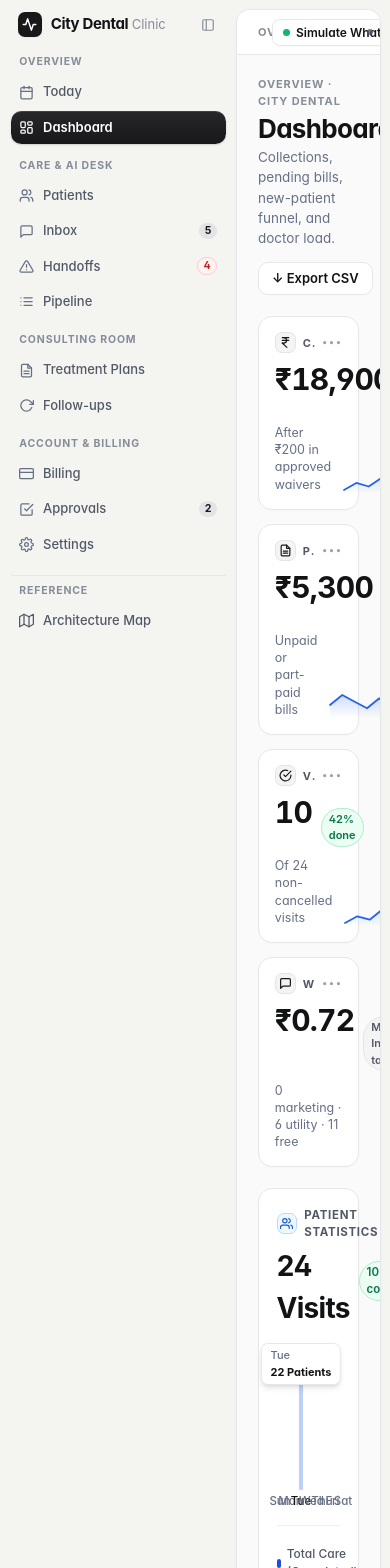
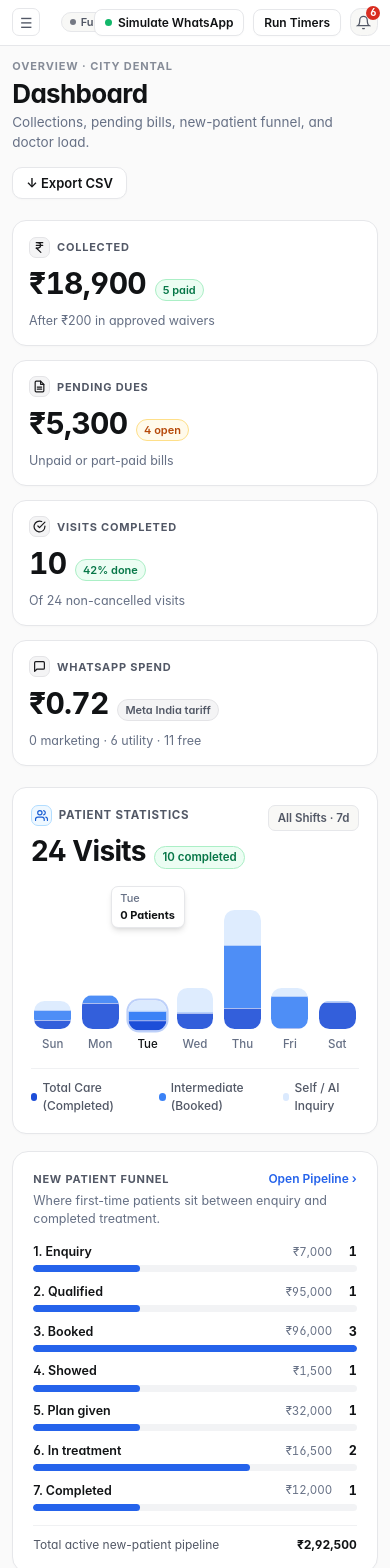
Before and after one commit to aloodamz/clinic-desk, a Next.js app: page /dashboard in a window 390 px wide. Shown: the top 1568 px of the page. Built offline with nearby package versions, Linux system fonts and the light colour scheme.

Commit message:
code optimisation

```diff
--- a/src/app/dashboard/page.tsx
+++ b/src/app/dashboard/page.tsx
@@ -63,15 +63,18 @@ export default function DashboardPage() {
     ...FUNNEL_STAGES.map((st) => newDeals.filter((d) => d.stage === st).length),
   );
 
-  const weeklyDays = [
-    { day: "Sun", completed: 4, booked: 3, inquiry: 2 },
-    { day: "Mon", completed: 7, booked: 5, inquiry: 4 },
-    { day: "Tue", completed: 11, booked: 6, inquiry: 5 },
-    { day: "Wed", completed: 9, booked: 7, inquiry: 4 },
-    { day: "Thu", completed: 8, booked: 5, inquiry: 3 },
-    { day: "Fri", completed: 6, booked: 4, inquiry: 3 },
-    { day: "Sat", completed: 8, booked: 4, inquiry: 2 },
-  ];
+  const DAY_NAMES = ["Sun", "Mon", "Tue", "Wed", "Thu", "Fri", "Sat"] as const;
+  const weeklyDays = DAY_NAMES.map((day, dow) => {
+    const dayAppts = scopedAppts.filter(
+      (a) => a.status !== "cancelled" && new Date(a.start).getDay() === dow,
+    );
+    const completed = dayAppts.filter((a) => a.status === "completed").length;
+    const booked = dayAppts.filter((a) => a.status !== "completed").length;
+    const inquiry = state.conversations.filter(
+      (c) => c.lastInboundAt && new Date(c.lastInboundAt).getDay() === dow,
+    ).length;
+    return { day, completed, booked, inquiry };
+  });
 
   const openHandoffs = state.handoffs.filter((h) => h.status === "open").length;
   const highPriorityHandoffs = state.handoffs.filter(
@@ -126,7 +129,40 @@ export default function DashboardPage() {
           <button
             type="button"
             className="btn-ghost"
-            onClick={() => toast("Exported summary CSV.", "ok")}
+            onClick={() => {
+              const rows = [
+                isFunnelOnly
+                  ? ["Doctor", "Specialty", "Booked Visits", "Completed Visits"]
+                  : ["Doctor", "Specialty", "Booked Visits", "Completed Visits", "Collected (INR)"],
+                ...state.doctors.map((d) => {
+                  const docAppts = state.appointments.filter(
+                    (a) => a.doctorId === d.id && a.status !== "cancelled",
+                  );
+                  const docDone = docAppts.filter((a) => a.status === "completed").length;
+                  const docCollected = state.invoices
+                    .filter((inv) => inv.doctorId === d.id)
+                    .reduce((s, inv) => s + invoiceTotals(inv, state.waivers).paid, 0);
+                  return isFunnelOnly
+                    ? [d.name, d.specialty, String(docAppts.length), String(docDone)]
+                    : [
+                        d.name,
+                        d.specialty,
+                        String(docAppts.length),
+                        String(docDone),
+                        String(docCollected),
+                      ];
+                }),
+              ];
+              const csv = rows.map((r) => r.map((c) => `"${c.replace(/"/g, '""')}"`).join(",")).join("\n");
+              const blob = new Blob([csv], { type: "text/csv;charset=utf-8;" });
+              const url = URL.createObjectURL(blob);
+              const link = document.createElement("a");
+              link.href = url;
+              link.download = "clinicdesk-summary.csv";
+              link.click();
+              URL.revokeObjectURL(url);
+              toast("Downloaded clinicdesk-summary.csv.", "ok");
+            }}
           >
             ↓ Export CSV
           </button>
@@ -144,7 +180,6 @@ export default function DashboardPage() {
               trend={`${newDeals.filter((d) => d.stage === "Booked" || d.stage === "Showed").length} booked/showed`}
               trendTone="info"
               icon={KpiIcons.users}
-              sparkline={[5, 8, 7, 10, 9, 12, Math.max(4, newDeals.length)]}
             />
             <KpiCard
               label="OPEN NEXT STEPS"
@@ -153,7 +188,6 @@ export default function DashboardPage() {
               trend={openSteps > 0 ? "Needs follow-up" : "Clear"}
               trendTone={openSteps > 0 ? "warn" : "ok"}
               icon={KpiIcons.note}
-              sparkline={[6, 5, 7, 8, 6, 5, Math.max(2, openSteps)]}
             />
           </>
         ) : (
@@ -169,7 +203,6 @@ export default function DashboardPage() {
               trend={`${paidInvoicesCount} paid`}
               trendTone="ok"
               icon={KpiIcons.rupee}
-              sparkline={[12, 18, 15, 22, 19, 26, 29]}
             />
             <KpiCard
               label="PENDING DUES"
@@ -178,7 +211,6 @@ export default function DashboardPage() {
               trend={due > 0 ? `${unpaidInvoicesCount} open` : "Clear"}
               trendTone={due > 0 ? "warn" : "ok"}
               icon={KpiIcons.note}
-              sparkline={[9, 12, 10, 8, 11, 7, 6]}
             />
           </>
         )}
@@ -189,7 +221,6 @@ export default function DashboardPage() {
           trend={`${scheduledVisits ? Math.round((completedVisits / scheduledVisits) * 100) : 0}% done`}
           trendTone="ok"
           icon={KpiIcons.check}
-          sparkline={[4, 6, 5, 8, 7, 9, Math.max(5, completedVisits)]}
         />
         <KpiCard
           label="WHATSAPP SPEND"
--- a/src/app/globals.css
+++ b/src/app/globals.css
@@ -42,6 +42,19 @@
   --info: #175cd3;
   --info-bg: #eff8ff;
   --info-border: #b2ddff;
+
+  /* Screen domain tokens referenced by src/lib/access.ts */
+  --c-today: #1d6b52;
+  --c-inbox: #175cd3;
+  --c-hand: #b42318;
+  --c-pat: #067647;
+  --c-pipe: #5925dc;
+  --c-plans: #026aa2;
+  --c-fu: #b54708;
+  --c-bill: #18181b;
+  --c-appr: #b54708;
+  --c-dash: #2563eb;
+  --c-set: #525866;
 }
 
 @theme {
@@ -403,3 +416,25 @@ tbody tr.active-row {
   overflow-y: auto;
   box-shadow: 0 20px 40px -12px rgba(16, 24, 40, 0.2), 0 0 0 1px rgba(16, 24, 40, 0.04);
 }
+
+/* WCAG 2.2 AA Keyboard Focus Ring */
+.btn:focus-visible,
+.btn-ghost:focus-visible,
+.seg-btn:focus-visible,
+button:focus-visible,
+a:focus-visible {
+  outline: 2px solid #2563eb;
+  outline-offset: 2px;
+}
+
+/* Reduced-Motion Support */
+@media (prefers-reduced-motion: reduce) {
+  *,
+  *::before,
+  *::after {
+    animation-duration: 0.01ms !important;
+    animation-iteration-count: 1 !important;
+    transition-duration: 0.01ms !important;
+    scroll-behavior: auto !important;
+  }
+}
--- a/src/components/Shell.tsx
+++ b/src/components/Shell.tsx
@@ -142,6 +142,7 @@ export function Shell({ children }: { children: ReactNode }) {
   const router = useRouter();
 
   const [collapsed, setCollapsed] = useState(false);
+  const [mobileNavOpen, setMobileNavOpen] = useState(false);
   const [cmdOpen, setCmdOpen] = useState(false);
   const [cmdQuery, setCmdQuery] = useState("");
   const [simOpen, setSimOpen] = useState(false);
@@ -152,6 +153,11 @@ export function Shell({ children }: { children: ReactNode }) {
       if ((e.metaKey || e.ctrlKey) && e.key.toLowerCase() === "k") {
         e.preventDefault();
         setCmdOpen((v) => !v);
+      } else if (e.key === "Escape") {
+        setCmdOpen(false);
+        setSimOpen(false);
+        setNotifOpen(false);
+        setMobileNavOpen(false);
       }
     };
     window.addEventListener("keydown", onKey);
@@ -226,18 +232,35 @@ export function Shell({ children }: { children: ReactNode }) {
 
   return (
     <div className="min-h-screen flex bg-[#F4F4F1] text-[#111315]">
-      {/* Left Sidebar (Pulse Clinic + Medoria style) */}
+      {/* Mobile Sidebar Backdrop */}
+      {mobileNavOpen && (
+        <div
+          className="fixed inset-0 bg-slate-900/40 backdrop-blur-[2px] z-40 lg:hidden"
+          onClick={() => setMobileNavOpen(false)}
+          aria-hidden="true"
+        />
+      )}
+
+      {/* Left Sidebar (Responsive Drawer on <lg, Fixed Rail on >=lg) */}
       <aside
         className={`${
-          collapsed ? "w-[68px]" : "w-[236px]"
-        } shrink-0 flex flex-col justify-between py-3.5 px-3 select-none transition-all duration-150`}
+          collapsed ? "lg:w-[68px]" : "lg:w-[236px]"
+        } ${
+          mobileNavOpen
+            ? "fixed inset-y-0 left-0 z-50 w-[256px] flex bg-[#F4F4F1] border-r border-[#E6E7EA] shadow-2xl"
+            : "hidden lg:flex"
+        } shrink-0 flex-col justify-between py-3.5 px-3 select-none transition-all duration-150`}
       >
         <div className="flex flex-col gap-5">
           {/* Brand Header */}
           <div className="flex items-center justify-between px-2">
-            <Link href="/today" className="flex items-center gap-2.5 min-w-0">
+            <Link
+              href="/today"
+              onClick={() => setMobileNavOpen(false)}
+              className="flex items-center gap-2.5 min-w-0"
+            >
               <span className="w-7 h-7 rounded-lg bg-[#18181B] text-white inline-flex items-center justify-center shadow-xs shrink-0">
-                <svg width="15" height="15" viewBox="0 0 24 24" fill="none" stroke="currentColor" strokeWidth="2.4" strokeLinecap="round" strokeLinejoin="round">
+                <svg aria-hidden="true" width="15" height="15" viewBox="0 0 24 24" fill="none" stroke="currentColor" strokeWidth="2.4" strokeLinecap="round" strokeLinejoin="round">
                   <polyline points="22 12 18 12 15 21 9 3 6 12 2 12" />
                 </svg>
               </span>
@@ -251,18 +274,30 @@ export function Shell({ children }: { children: ReactNode }) {
               )}
             </Link>
 
-            {!collapsed && (
+            {mobileNavOpen ? (
               <button
                 type="button"
-                onClick={() => setCollapsed(true)}
-                className="w-6 h-6 rounded-md text-[#868C98] hover:text-[#111315] hover:bg-black/5 inline-flex items-center justify-center"
-                title="Collapse sidebar"
+                onClick={() => setMobileNavOpen(false)}
+                className="w-6 h-6 rounded-md text-[#868C98] hover:text-[#111315] hover:bg-black/5 inline-flex items-center justify-center lg:hidden"
+                aria-label="Close navigation menu"
               >
-                <svg width="14" height="14" viewBox="0 0 24 24" fill="none" stroke="currentColor" strokeWidth="2">
-                  <rect x="3" y="3" width="18" height="18" rx="2" />
-                  <line x1="9" y1="3" x2="9" y2="21" />
-                </svg>
+                ✕
               </button>
+            ) : (
+              !collapsed && (
+                <button
+                  type="button"
+                  onClick={() => setCollapsed(true)}
+                  className="w-6 h-6 rounded-md text-[#868C98] hover:text-[#111315] hover:bg-black/5 hidden lg:inline-flex items-center justify-center"
+                  title="Collapse sidebar"
+                  aria-label="Collapse sidebar"
+                >
+                  <svg aria-hidden="true" width="14" height="14" viewBox="0 0 24 24" fill="none" stroke="currentColor" strokeWidth="2">
+                    <rect x="3" y="3" width="18" height="18" rx="2" />
+                    <line x1="9" y1="3" x2="9" y2="21" />
+                  </svg>
+                </button>
+              )
             )}
           </div>
 
@@ -286,10 +321,14 @@ export function Shell({ children }: { children: ReactNode }) {
                     <Link
                       key={item.id}
                       href={disabled ? "#" : item.href}
+                      aria-current={active ? "page" : undefined}
+                      aria-disabled={disabled || undefined}
                       onClick={(e) => {
                         if (disabled) {
                           e.preventDefault();
                           toast(`${ROLES[role]} does not have access to ${item.label}.`, "warn");
+                        } else {
+                          setMobileNavOpen(false);
                         }
                       }}
                       title={`${item.label} (${LEVEL_LABEL[lvl]})`}
@@ -410,25 +449,36 @@ export function Shell({ children }: { children: ReactNode }) {
       </aside>
 
       {/* Main Inset Clinical Stage */}
-      <div className="flex-1 min-w-0 p-2.5 pl-0 flex flex-col">
-        <div className="flex-1 bg-[#FAFAFA] border border-[#E6E7EA] rounded-2xl shadow-[0_1px_3px_rgba(16,24,40,0.04)] flex flex-col min-h-[calc(100vh-20px)] overflow-hidden">
+      <div className="flex-1 min-w-0 p-0 sm:p-2.5 lg:pl-0 flex flex-col">
+        <div className="flex-1 bg-[#FAFAFA] sm:border border-[#E6E7EA] sm:rounded-2xl shadow-[0_1px_3px_rgba(16,24,40,0.04)] flex flex-col min-h-screen sm:min-h-[calc(100vh-20px)] overflow-hidden">
           {/* Top Breadcrumb & Command Header */}
-          <header className="h-13 bg-white border-b border-[#E6E7EA] px-6 flex items-center justify-between gap-4 shrink-0">
+          <header className="h-13 bg-white border-b border-[#E6E7EA] px-3.5 sm:px-6 flex items-center justify-between gap-3 shrink-0">
             <div className="flex items-center gap-2.5 min-w-0">
+              {/* Mobile Drawer Toggle (<lg) */}
+              <button
+                type="button"
+                onClick={() => setMobileNavOpen(true)}
+                className="w-8 h-8 rounded-lg border border-[#E6E7EA] inline-flex lg:hidden items-center justify-center text-[#525866] hover:bg-[#F4F4F5] shrink-0"
+                title="Open navigation menu"
+                aria-label="Open navigation menu"
+              >
+                ☰
+              </button>
               {collapsed && (
                 <button
                   type="button"
                   onClick={() => setCollapsed(false)}
-                  className="w-7 h-7 rounded-lg border border-[#E6E7EA] inline-flex items-center justify-center text-[#525866] hover:bg-[#F4F4F5]"
+                  className="w-7 h-7 rounded-lg border border-[#E6E7EA] hidden lg:inline-flex items-center justify-center text-[#525866] hover:bg-[#F4F4F5]"
                   title="Expand sidebar"
+                  aria-label="Expand sidebar"
                 >
                   ☰
                 </button>
               )}
-              <span className="text-[11px] font-bold uppercase tracking-[0.08em] text-[#868C98]">
+              <span className="hidden sm:inline text-[11px] font-bold uppercase tracking-[0.08em] text-[#868C98]">
                 {currentGroup}
               </span>
-              <span className="text-[#D0D5DD] text-xs">›</span>
+              <span className="hidden sm:inline text-[#D0D5DD] text-xs">›</span>
               <span className="text-[13.5px] font-bold text-[#111315] truncate">
                 {currentScreenLabel}
               </span>
@@ -531,7 +581,7 @@ export function Shell({ children }: { children: ReactNode }) {
           </header>
 
           {/* Screen Body (with strict RBAC route guard) */}
-          <main className="flex-1 p-6 overflow-y-auto">
+          <main className="flex-1 p-3.5 sm:p-6 overflow-y-auto">
             {pathname !== "/map" && currentAccess === "none" ? (
               <div className="h-full min-h-[420px] flex items-center justify-center">
                 <div className="card max-w-md w-full text-center flex flex-col items-center gap-3">
@@ -569,19 +619,26 @@ export function Shell({ children }: { children: ReactNode }) {
 
       {/* ⌘K Command Palette Modal */}
       {cmdOpen && (
-        <div className="overlay" onClick={() => setCmdOpen(false)}>
+        <div
+          className="overlay"
+          role="dialog"
+          aria-modal="true"
+          aria-label="Command palette"
+          onClick={() => setCmdOpen(false)}
+        >
           <div
             className="modal !p-0 overflow-hidden !max-w-lg"
             onClick={(e) => e.stopPropagation()}
           >
             <div className="p-3.5 border-b border-[#E6E7EA] flex items-center gap-2.5 bg-[#FAFAFA]">
-              <svg width="16" height="16" viewBox="0 0 24 24" fill="none" stroke="#667085" strokeWidth="2">
+              <svg aria-hidden="true" width="16" height="16" viewBox="0 0 24 24" fill="none" stroke="#667085" strokeWidth="2">
                 <circle cx="11" cy="11" r="8" />
                 <line x1="21" y1="21" x2="16.65" y2="16.65" />
               </svg>
               <input
                 autoFocus
                 type="text"
+                aria-label="Search screens or patients"
                 placeholder="Jump to screen, search patient, or run action…"
                 value={cmdQuery}
                 onChange={(e) => setCmdQuery(e.target.value)}
@@ -658,7 +715,11 @@ export function Shell({ children }: { children: ReactNode }) {
 
       {/* Global Toast Stack */}
       {toasts.length > 0 && (
-        <div className="fixed bottom-5 right-5 flex flex-col gap-2 z-50">
+        <div
+          role="status"
+          aria-live="polite"
+          className="fixed bottom-5 right-5 flex flex-col gap-2 z-50"
+        >
           {toasts.map((t) => (
             <div
               key={t.id}
--- a/src/components/ui.tsx
+++ b/src/components/ui.tsx
@@ -1,6 +1,6 @@
 "use client";
 
-import { useState, type ReactNode } from "react";
+import { useId, useState, type ReactNode } from "react";
 import { addDays, fmtDay, initials, todayKey } from "@/lib/format";
 
 const AVATAR_TONES = [
@@ -142,7 +142,19 @@ export function KpiCard({
 
   return (
     <div
+      role={onClick ? "button" : undefined}
+      tabIndex={onClick ? 0 : undefined}
       onClick={onClick}
+      onKeyDown={
+        onClick
+          ? (e) => {
+              if (e.key === "Enter" || e.key === " ") {
+                e.preventDefault();
+                onClick();
+              }
+            }
+          : undefined
+      }
       className={`bg-white border border-[#E6E7EA] rounded-2xl p-4.5 flex flex-col justify-between gap-3 shadow-[0_1px_2px_rgba(16,24,40,0.02)] transition-all ${
         onClick ? "cursor-pointer hover:border-[#18181B]/30 hover:shadow-sm" : ""
       }`}
@@ -150,7 +162,10 @@ export function KpiCard({
       <div className="flex items-center justify-between gap-2">
         <div className="flex items-center gap-2 min-w-0">
           {icon && (
-            <span className="w-6 h-6 rounded-lg bg-[#F4F4F5] border border-[#E4E4E7] inline-flex items-center justify-center text-[#18181B] shrink-0">
+            <span
+              aria-hidden="true"
+              className="w-6 h-6 rounded-lg bg-[#F4F4F5] border border-[#E4E4E7] inline-flex items-center justify-center text-[#18181B] shrink-0"
+            >
               {icon}
             </span>
           )}
@@ -158,7 +173,11 @@ export function KpiCard({
             {label}
           </span>
         </div>
-        <span className="text-[#98A2B3] text-xs select-none tracking-widest">•••</span>
+        {onClick && (
+          <span aria-hidden="true" className="text-[#667085] text-xs font-semibold select-none">
+            ›
+          </span>
+        )}
       </div>
 
       <div className="flex items-baseline gap-2.5">
@@ -183,6 +202,7 @@ export function KpiCard({
 }
 
 function MiniSparkline({ points }: { points: number[] }) {
+  const gradId = useId();
   const w = 78;
   const h = 26;
   const min = Math.min(...points);
@@ -196,14 +216,20 @@ function MiniSparkline({ points }: { points: number[] }) {
   const area = `${line} L${w - 2},${h} L2,${h} Z`;
 
   return (
-    <svg width={w} height={h} viewBox={`0 0 ${w} ${h}`} className="shrink-0 overflow-visible">
+    <svg
+      width={w}
+      height={h}
+      viewBox={`0 0 ${w} ${h}`}
+      aria-hidden="true"
+      className="shrink-0 overflow-visible"
+    >
       <defs>
-        <linearGradient id="sparkFill" x1="0" y1="0" x2="0" y2="1">
+        <linearGradient id={gradId} x1="0" y1="0" x2="0" y2="1">
           <stop offset="0%" stopColor="#2563EB" stopOpacity="0.22" />
           <stop offset="100%" stopColor="#2563EB" stopOpacity="0.0" />
         </linearGradient>
       </defs>
-      <path d={area} fill="url(#sparkFill)" />
+      <path d={area} fill={`url(#${gradId})`} />
       <path d={line} fill="none" stroke="#2563EB" strokeWidth="1.75" strokeLinecap="round" strokeLinejoin="round" />
     </svg>
   );
@@ -245,6 +271,8 @@ export function DateStrip({
             <button
               key={d}
               type="button"
+              aria-pressed={active}
+              aria-label={`${fmtDay(d)}, ${count} visits`}
               onClick={() => onSelectDate(d)}
               className={`px-3.5 py-1.5 rounded-lg flex flex-col items-center min-w-[54px] transition-all cursor-pointer ${
                 active
@@ -465,7 +493,11 @@ export function WeeklyStackedChart({
           return (
             <div
               key={d.day}
+              tabIndex={0}
+              role="group"
+              aria-label={`${d.day}: ${d.completed} completed, ${d.booked} booked, ${d.inquiry} enquiries`}
               onMouseEnter={() => setHoverIdx(idx)}
+              onFocus={() => setHoverIdx(idx)}
               className="flex flex-col items-center gap-2 h-full justify-end relative cursor-pointer group"
             >
               {isHover && (
```
Also changed, not shown: src/app/inbox/page.tsx (+31 -9 lines), src/app/today/page.tsx (+3 -5 lines), src/components/InboundSimulatorModal.tsx (+9 -2 lines).
